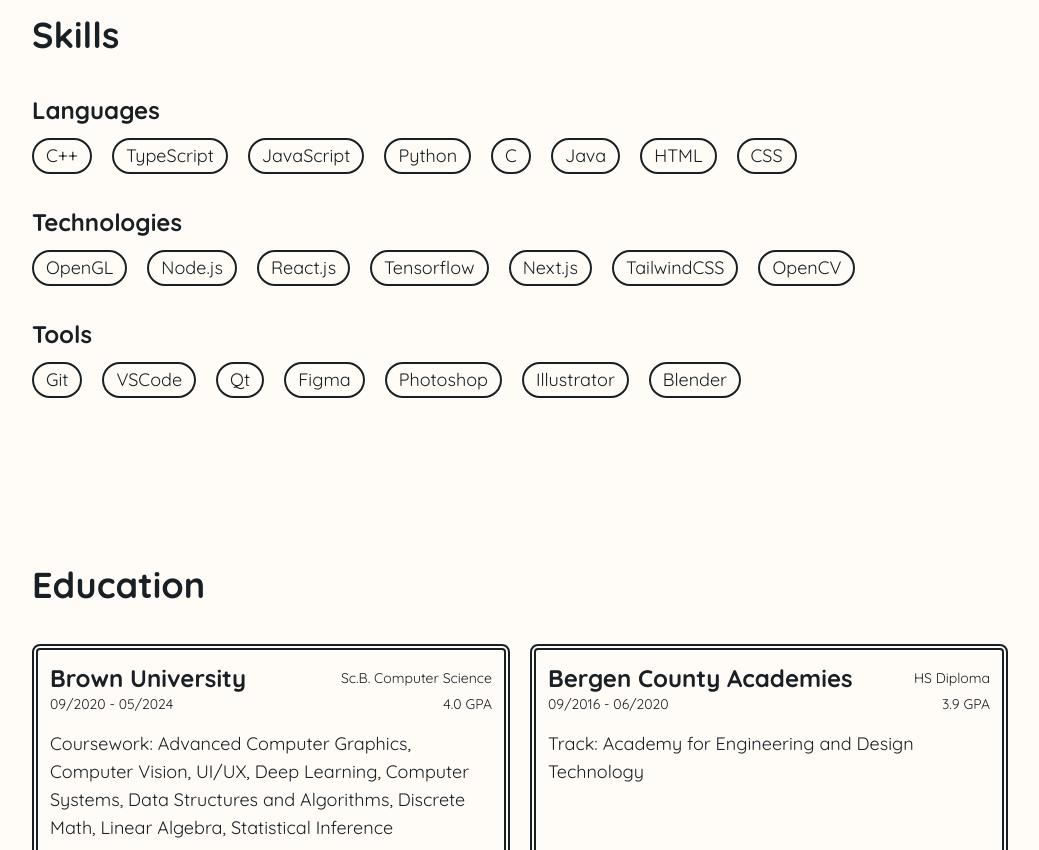
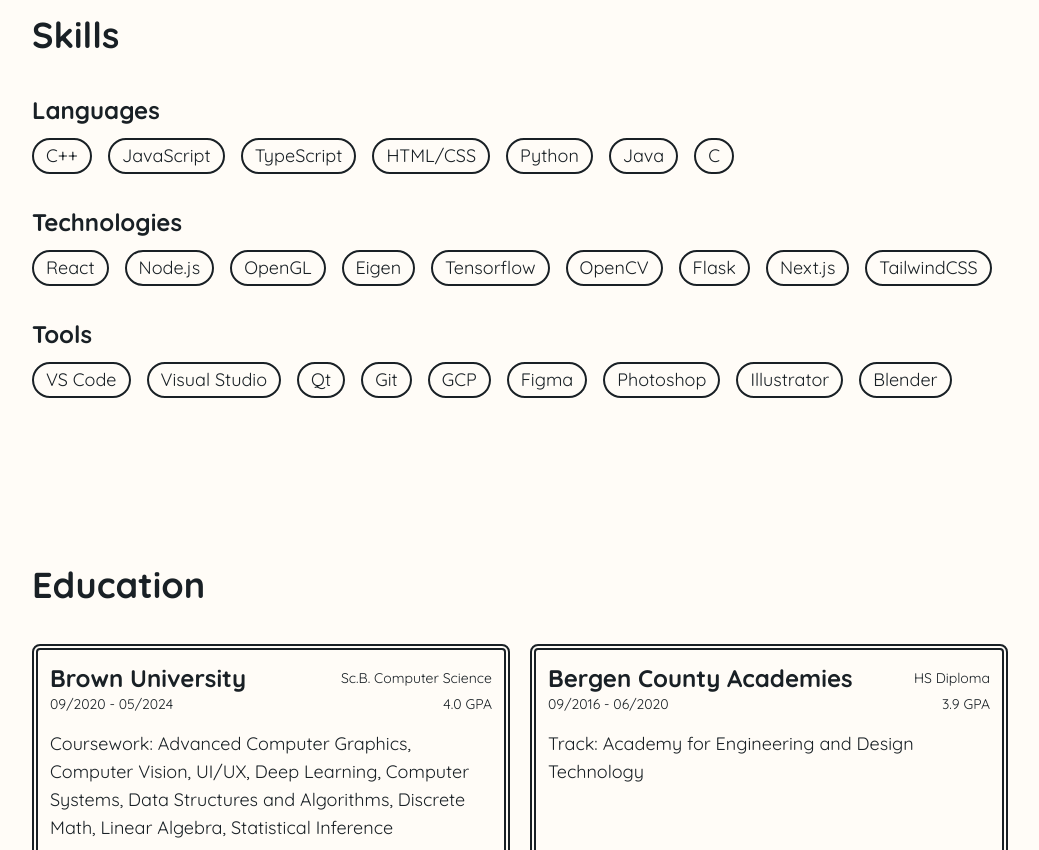
Before and after one commit to mehekj/website, a Next.js app: page / in a window 1280 px wide. Shown: the part 1900-2750 px from the top of the page, without its empty margins (120-1159 px from the left). Built offline with nearby package versions, Linux system fonts and the light colour scheme.

Commit message:
resume updates

```diff
--- a/components/NavBar.tsx
+++ b/components/NavBar.tsx
@@ -50,7 +50,7 @@
                                 }`}
                             >
                                 <NavLink href={href}>{page}</NavLink>
-                                <span className="relative top-[-6px] hidden h-0.5 max-w-0 bg-main group-hover:max-w-full md:block md:transition-all md:duration-300"></span>
+                                <span className="relative top-[-2px] hidden h-0.5 max-w-0 bg-main group-hover:max-w-full md:block md:transition-all md:duration-300"></span>
                             </li>
                         );
                     })}
--- a/components/sections/Experience.tsx
+++ b/components/sections/Experience.tsx
@@ -7,35 +7,53 @@
             subtitle: 'Activision - Infinity Ward Studios',
             start: '05/2023',
             end: '08/2023',
-            description: ['bullet 1', 'bullet2'],
+            description: [
+                'Leading a sustainability initiative for Call of Duty Modern Warfare II',
+                "Developing rendering features to cut back energy consumption in the game's multiplayer frontend",
+                'Writing C++ code for a Triple A game engine supporting a live product with regular title updates',
+            ],
         },
         {
             title: 'Teaching Assistant',
             subtitle: 'Brown University',
             start: '05/2022',
             end: '12/2023',
-            description: ['bullet 1', 'bullet2'],
+            description: [
+                "Designed assignment code and handouts for Brown's CSCI 1230 computer graphics course in C++ and OpenGL",
+                'Oversaw a team of TAs in completely rewriting multiple course projects and individually created a new assignment with an interactive Qt OpenGL demo to teach students about coordinate spaces and affine transformations',
+                'Hosted two sets of weekly office hours during the semester to provide one-on-one conceptual and debugging help',
+            ],
         },
         {
             title: 'Research Assistant',
             subtitle: 'Brown University',
             start: '05/2021',
             end: '05/2023',
-            description: ['bullet 1', 'bullet2'],
+            description: [
+                'Led a team of research assistants in building a MERN stack Typescript browser-based hypermedia system',
+                'Delegated coding tasks, supervised weekly meetings and codebase updates, performed user testing, managed member recruitment, and instituted a peer code review system',
+                'Introduced features for audio/video playback and editing, digital handwritten note transcription, and a table schema interface for viewing and modifying collections of document metadata',
+            ],
         },
         {
             title: 'Web Development Intern',
             subtitle: 'CMYK Digital Agency',
             start: '09/2019',
             end: '06/2020',
-            description: ['bullet 1', 'bullet2'],
+            description: [
+                'Built HTML/CSS templates for client contracted web pages from design mockups',
+                'Enhanced and maintained existing client sites',
+            ],
         },
         {
             title: 'Technology Analyst Intern',
             subtitle: 'Morgan Stanley',
             start: '07/2019',
             end: '08/2019',
-            description: ['bullet 1', 'bullet2'],
+            description: [
+                'Restored and refined Enterprise Computing Services department website in HTML/CSS/JS and Bootstrap',
+                'Maintained an online inventory of company database services',
+            ],
         },
     ];
 
--- a/components/sections/Skills.tsx
+++ b/components/sections/Skills.tsx
@@ -1,29 +1,32 @@
 export default function Skills() {
     const languages = [
         'C++',
+        'JavaScript',
         'TypeScript',
-        'JavaScript',
+        'HTML/CSS',
         'Python',
+        'Java',
         'C',
-        'Java',
-        'HTML',
-        'CSS',
     ];
 
     const technologies = [
+        'React',
+        'Node.js',
         'OpenGL',
-        'Node.js',
-        'React.js',
+        'Eigen',
         'Tensorflow',
+        'OpenCV',
+        'Flask',
         'Next.js',
         'TailwindCSS',
-        'OpenCV',
     ];
 
     const tools = [
+        'VS Code',
+        'Visual Studio',
+        'Qt',
         'Git',
-        'VSCode',
-        'Qt',
+        'GCP',
         'Figma',
         'Photoshop',
         'Illustrator',
@@ -35,7 +38,7 @@
             <h2>Skills</h2>
             <div className="flex flex-col gap-3">
                 <h3>Languages</h3>
-                <div className="flex flex-row flex-wrap gap-x-5 gap-y-3">
+                <div className="flex flex-row flex-wrap gap-x-4 gap-y-3">
                     {languages.map((text) => (
                         <Bubble>{text}</Bubble>
                     ))}
@@ -43,7 +46,7 @@
             </div>
             <div className="flex flex-col gap-3">
                 <h3>Technologies</h3>
-                <div className="flex flex-row flex-wrap gap-x-5 gap-y-3">
+                <div className="flex flex-row flex-wrap gap-x-4 gap-y-3">
                     {technologies.map((text) => (
                         <Bubble>{text}</Bubble>
                     ))}
@@ -51,7 +54,7 @@
             </div>
             <div className="flex flex-col gap-3">
                 <h3>Tools</h3>
-                <div className="flex flex-row flex-wrap gap-x-5 gap-y-3">
+                <div className="flex flex-row flex-wrap gap-x-4 gap-y-3">
                     {tools.map((text) => (
                         <Bubble>{text}</Bubble>
                     ))}
--- a/components/timeline/TimelineItem.tsx
+++ b/components/timeline/TimelineItem.tsx
@@ -58,7 +58,7 @@
                             (open ? ' max-h-screen' : ' max-h-0')
                         }
                     >
-                        <ul className="list-inside list-disc">
+                        <ul className="ml-4 list-outside list-disc">
                             {props.description.map((item, i) => (
                                 <li key={i}>{item}</li>
                             ))}
```
Also changed, not shown: 1 other file (tests, documents, lock files or other folders).
